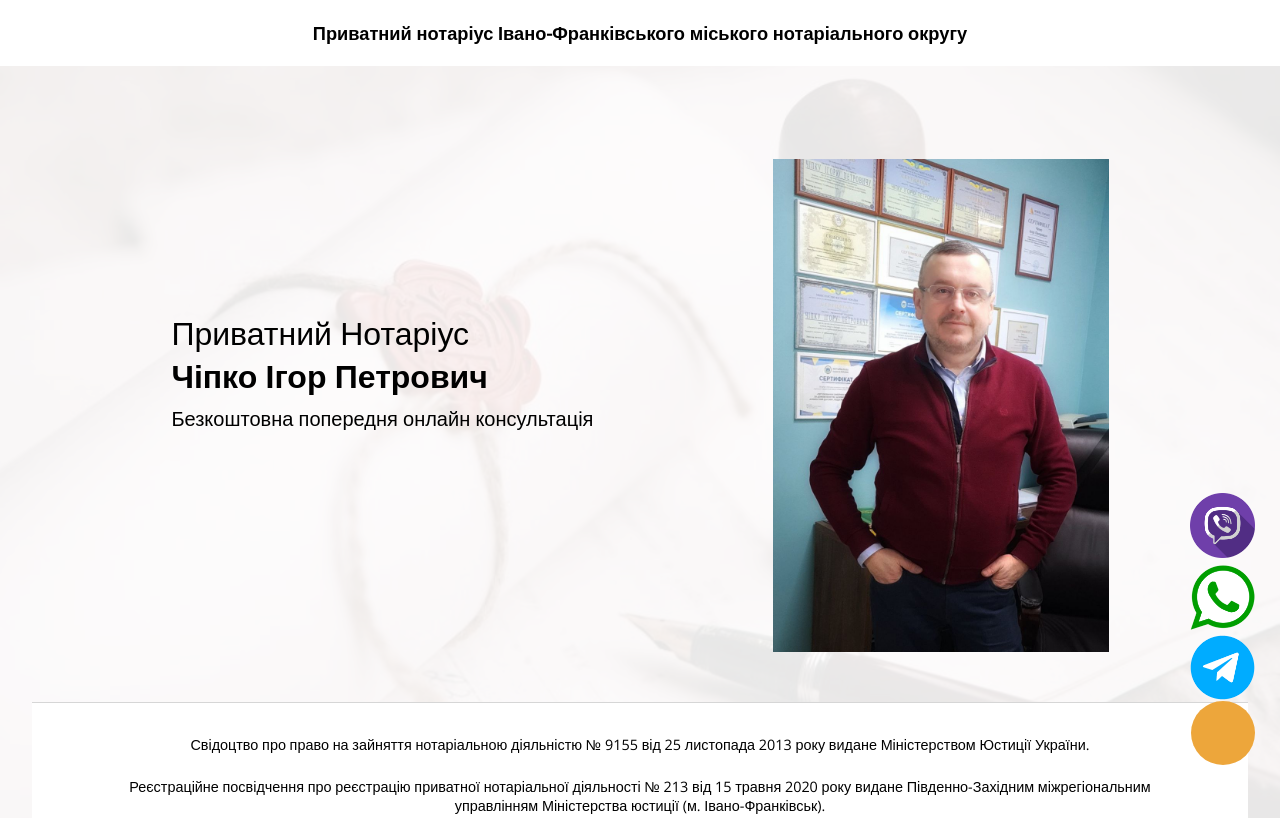
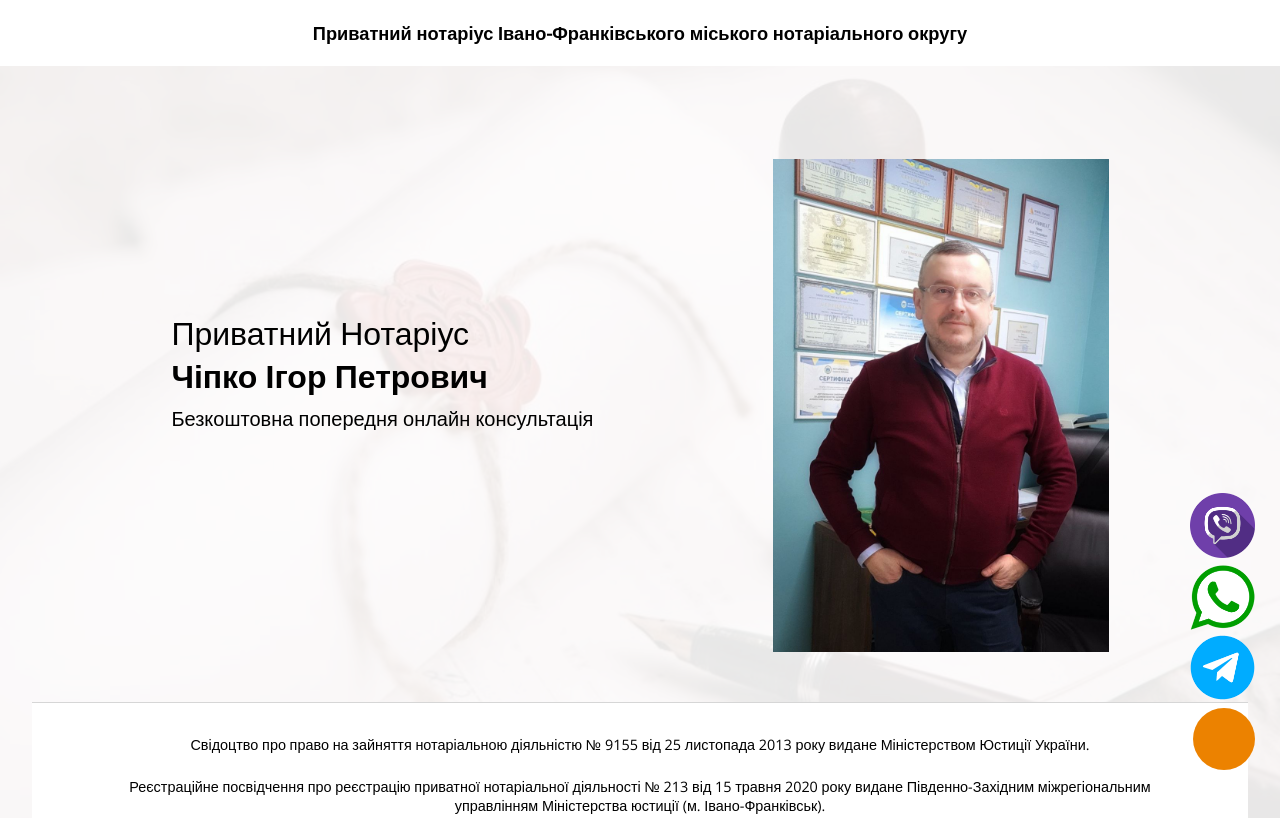
Before and after one commit to Roketskyi/Landing-page_Notary_Igor, a plain HTML site: page index.html in a window 1280 px wide. Shown: the top 818 px of the page. Drawn offline with nearby package versions, Linux system fonts and the light colour scheme.

Commit message:
Add files via upload

```diff
--- a/index.html
+++ b/index.html
@@ -44,13 +44,13 @@
 
     <main class="container">
         <div id="divViber">
-            <!-- <div id="triangle"></div> -->
+            <div id="triangle"></div>
 
             <a href="viber://chat?number=380975405113" style="cursor: pointer; transform: translate(0%, -207px); position: fixed; right: 0;"><img class="viber" src="./images/viber_logo.png" width="65vh"></a>
             <a href="whatsapp://send?phone=380975405113" style="cursor: pointer; transform: translate(0%, -135px); position: fixed; right: 0;"><img class="whatsapp" src="./images/whatsapp_logo.png" width="65vh"></a>
             <a href="https://t.me/reynesss" target="_blank" style="cursor: pointer; transform: translate(0%, -65px); position: fixed; right: 0;"><img class="telegram" src="./images/telegram_logo.png" width="65vh"></a>
 
-            <a class="circle" style="position: fixed; right: 0;"><img src="./images/circle.png"></a>
+            <div class="circle" style="position: fixed; right: 0;"></div>
         </div>
 
         <div class="container-info">
--- a/styles/mainpage.css
+++ b/styles/mainpage.css
@@ -244,12 +244,11 @@ body {
 
 }
 
-.circle img {
-    width: 64px;
-    height: 64px;
+.circle {
+    width: 62px;
+    height: 62px;
     border-radius: 50%;
-
-    /* box-shadow: 4px 2px 14px 0 #00000085; */
+    background-color: rgb(236, 130, 0);
 
     cursor: pointer;
 }
```
